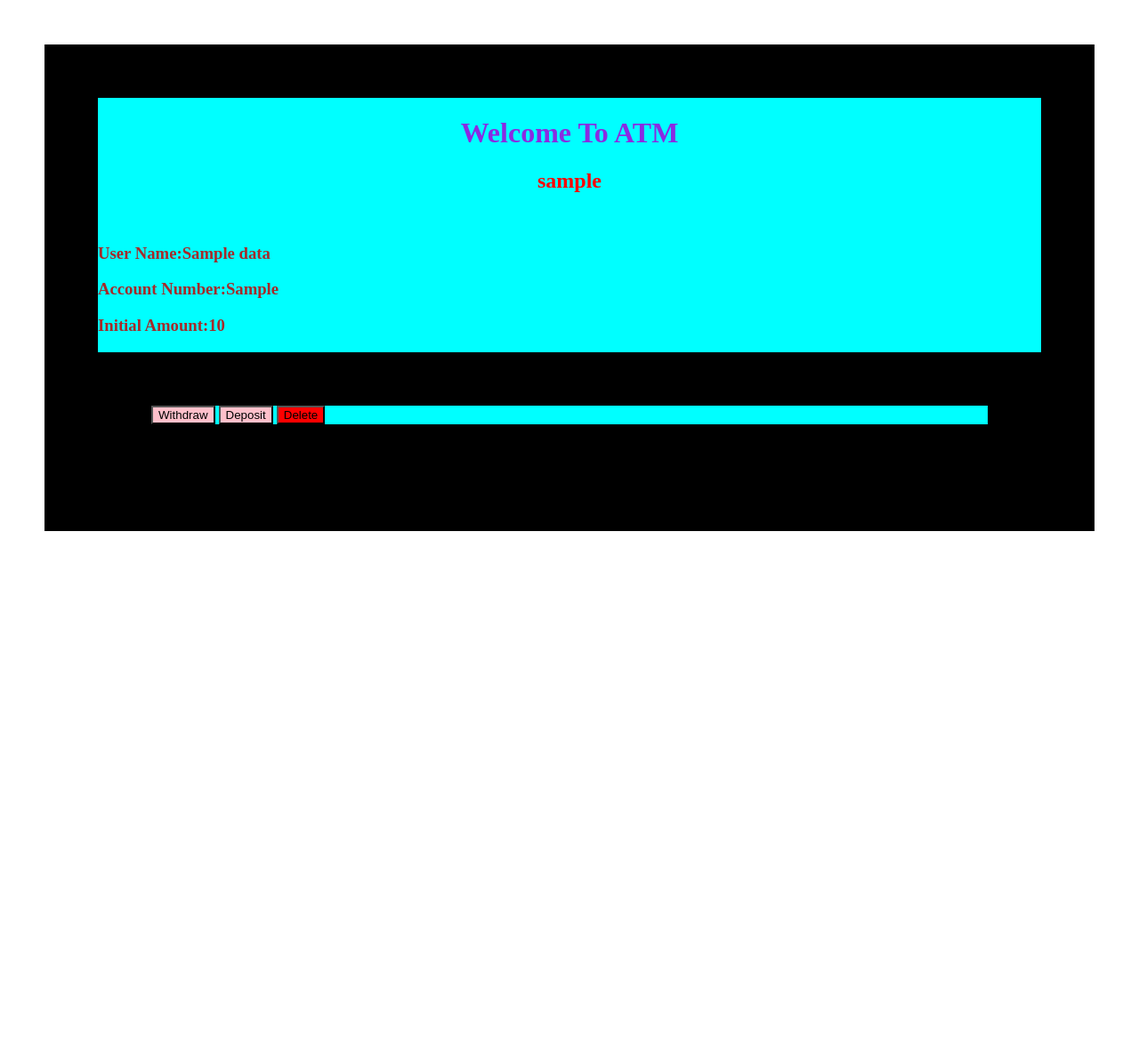
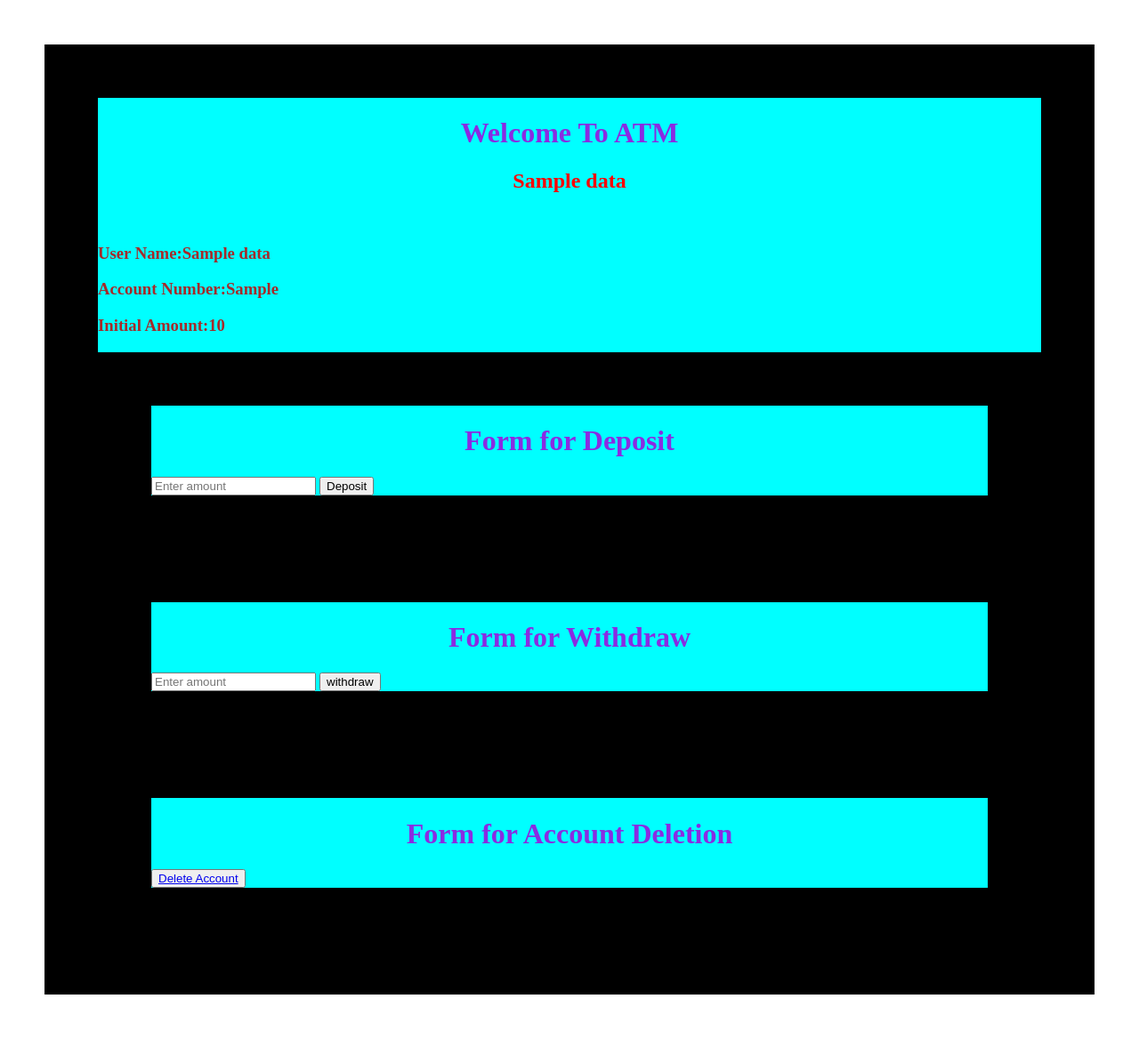
Before and after one commit to Lahari-1214/ATM_APP, a Flask app: template templates/dashboard.html in a window 1280 px wide. Shown: the whole page at 89% size. Before the commit the page ends 597 px from the top, so only its background shows below. Run offline with Flask 3, Linux system fonts and the light colour scheme; the template is opened without the code that fills it: most values are stand-ins (such as "Sample title", 1, 10 or a date in 2020).

Commit message:
User details are in this page

```diff
--- a/templates/dashboard.html
+++ b/templates/dashboard.html
@@ -48,17 +48,31 @@
 <body>
     <div>
     <h1>Welcome To ATM</h1>
-     <h2>{{username}}</h2>
+     <h2>{{data.name}}</h2>
      <br>
      <section>
      <h3>User Name:{{data.name}}</h3>
      <h3>Account Number:{{acc_no}}</h3>
      <h3>Initial Amount:{{data.balance}}</h3>
      </section>
-     <div class="button">
-     <a href="/withdraw/{{acc_no}}"><button class= "b1" type="button">Withdraw</button></a>
-     <button class = "b2" type="button">Deposit</button>
-     <button class ="b3" type="button">Delete</button>
+     <div>
+        <h1>Form for Deposit</h1>
+        <form action="/deposit/{{acc_no}}" method="post">
+            <input type="number" name="amt" placeholder="Enter amount" required>
+            <input type="submit" value="Deposit">
+        </form>
+     </div>
+     <div>
+        <h1>Form for Withdraw</h1>
+        <form action="/withdraw/{{acc_no}}" method="post">
+            <input type="number" name="amt" placeholder="Enter amount" required>
+            <input type="submit" value="withdraw" >
+        </form>
+     </div>
+     <div>
+        <h1>Form for Account Deletion</h1>
+        <button><a href="/delete/{{acc_no}}">Delete Account</a></button>
+
      </div>
      </div>
 
```
